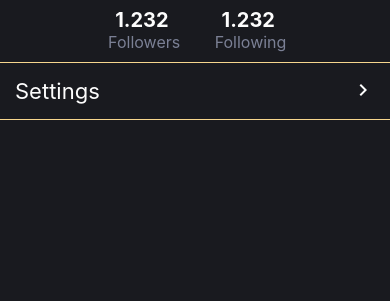
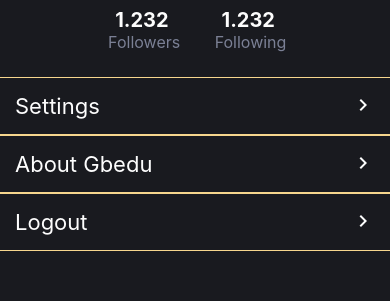
Before and after one commit to kingjamesegun/Music-app, a React Native app: screen /ProfileScreen in a window 390 px wide. Shown: the part 313-614 px from the top of the page. Built offline with nearby package versions, Linux system fonts and the light colour scheme.

Commit message:
Added dropdown functionality

```diff
--- a/components/dropdown/ProfileDropdown.tsx
+++ b/components/dropdown/ProfileDropdown.tsx
@@ -3,15 +3,19 @@
 import { MaterialIcons } from "@expo/vector-icons";
 import { colors } from "../../styles/colors";
 
-const ProfileDropdown = () => {
+type ProfileDropdownProps = {
+	label: string;
+};
+
+const ProfileDropdown = ({ label }: ProfileDropdownProps) => {
 	const [open, setOpen] = useState(false);
-	const handlePress = (prev: boolean) => {
-		!prev;
+	const handlePress = () => {
+		setOpen((prev: boolean) => !prev);
 	};
 	return (
 		<View style={styles.container}>
 			<View style={styles.dropdown}>
-				<Text style={styles.label}>Settings</Text>
+				<Text style={styles.label}>{label}</Text>
 				<MaterialIcons
 					onPress={handlePress}
 					name="navigate-next"
@@ -21,7 +25,6 @@
 			</View>
 			{open ? (
 				<View>
-					{" "}
 					<Text>Blah blah</Text>
 				</View>
 			) : null}
--- a/screens/profileScreen/ProfileScreen.tsx
+++ b/screens/profileScreen/ProfileScreen.tsx
@@ -31,8 +31,10 @@
 					</View>
 				</View>
 			</View>
-			<View>
-				<ProfileDropdown />
+			<View style={styles.dropdown}>
+				<ProfileDropdown label="Settings" />
+				<ProfileDropdown label="About Gbedu" />
+				<ProfileDropdown label="Logout" />
 			</View>
 		</SafeAreaView>
 	);
@@ -69,6 +71,9 @@
 		color: colors.gray,
 		marginVertical: 5,
 	},
+	dropdown: {
+		marginTop: 15,
+	},
 	editBtn: {
 		borderRadius: 20,
 		borderColor: colors.white,
```
